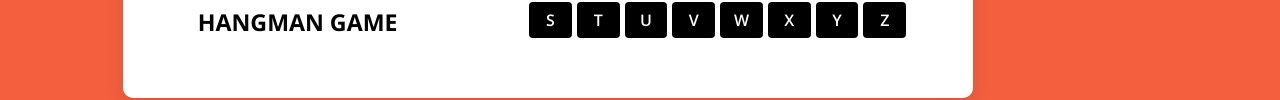
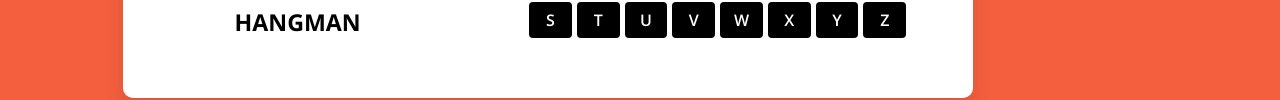
Before and after one commit to PathumRathnayake/HangMan.com, a plain HTML site: page index.html in a window 1280 px wide. Shown: the part 522-622 px from the top of the page. Drawn offline with nearby package versions, Linux system fonts and the light colour scheme.

Commit message:
Update index.html

```diff
--- a/index.html
+++ b/index.html
@@ -21,7 +21,7 @@
     <div class="container">
         <div class="hangman-box">
             <img src="#" draggable="false" alt="hangman-img">
-            <h1>Hangman Game</h1>
+            <h1>Hangman</h1>
         </div>
         <div class="game-box">
             <ul class="word-display"></ul>
```
